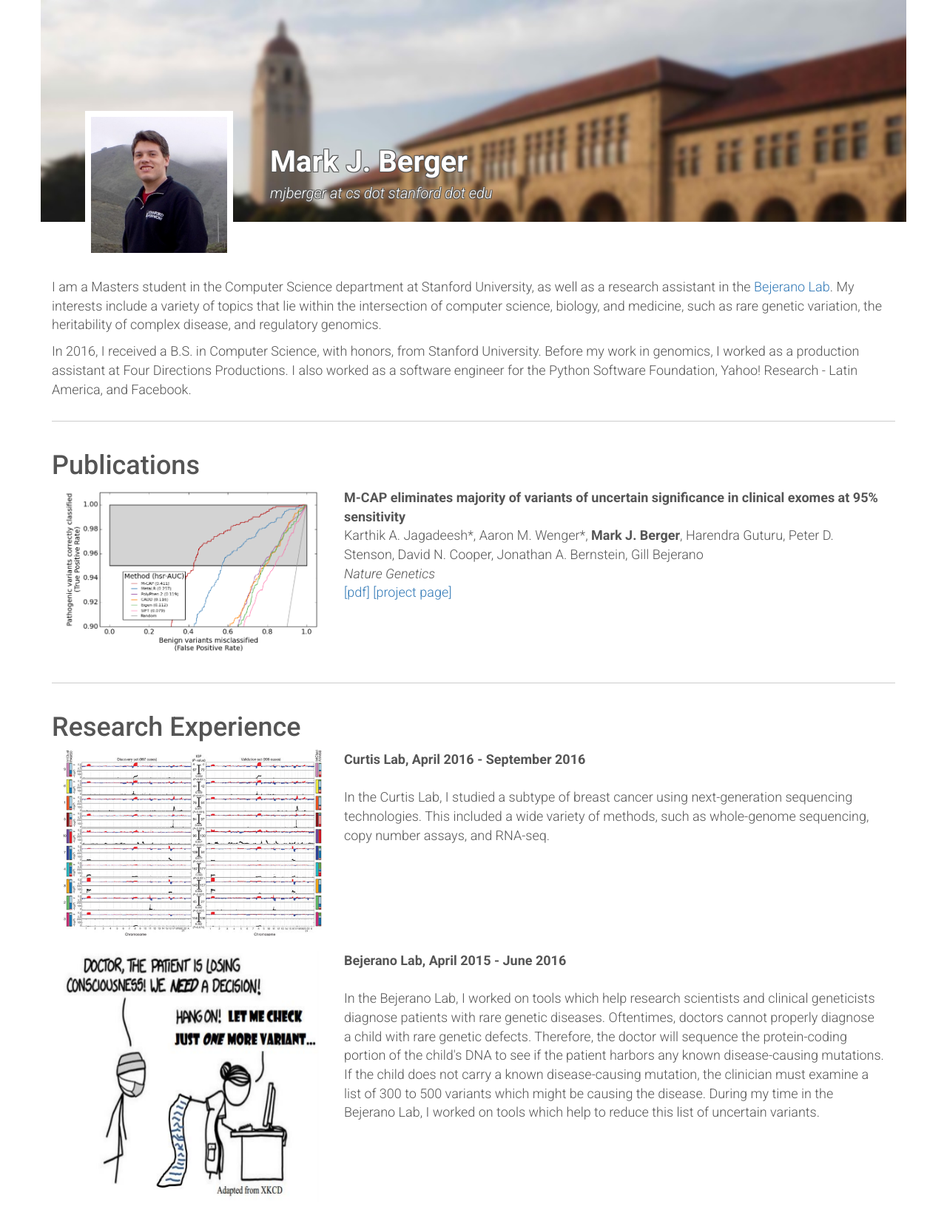
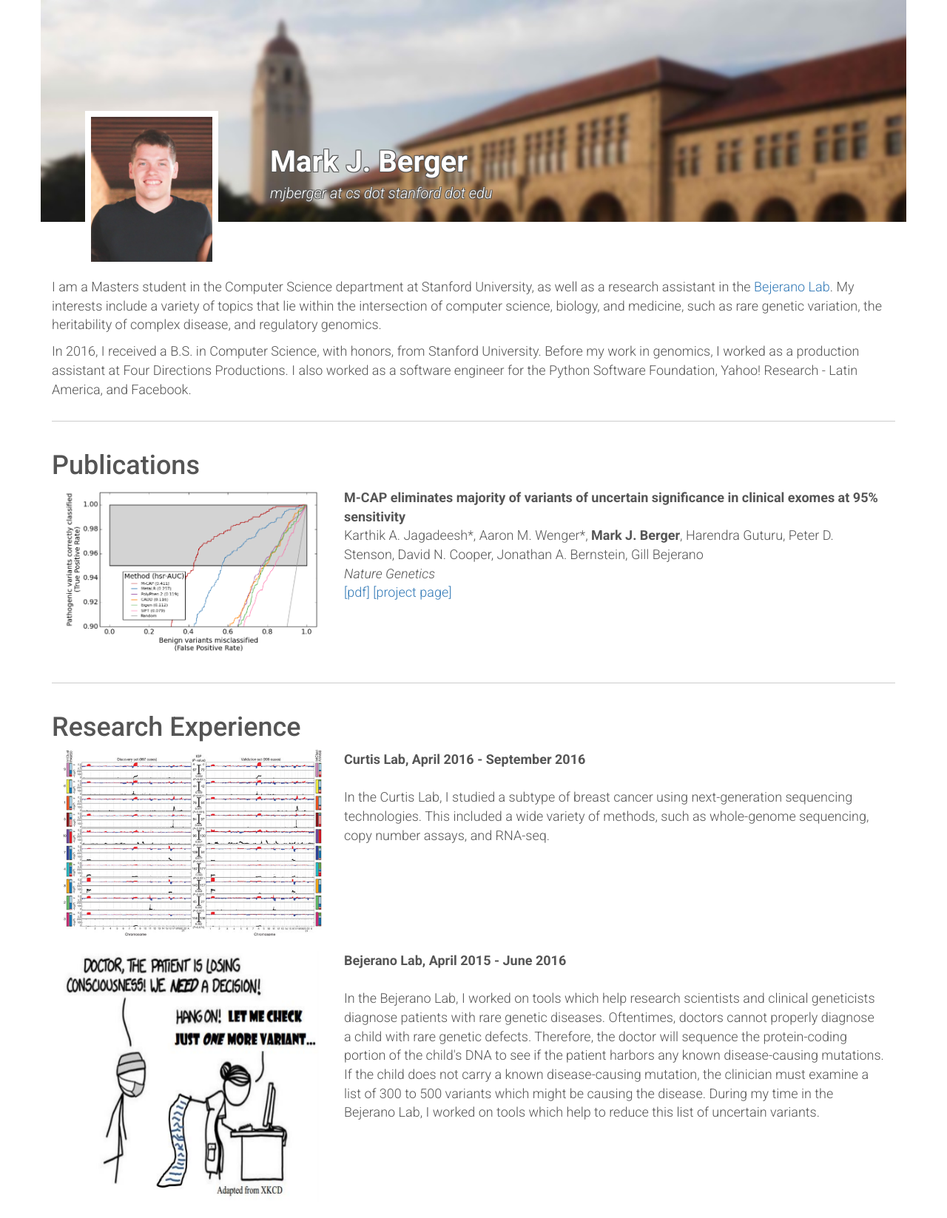
Before and after one commit to markberger/markberger.github.io, a Jekyll site: the page built from index.html, in a window 1280 px wide. Shown: the whole page at 74% size. Built offline with Jekyll 4.4.1, drawn with Linux system fonts in a browser that asks for light colours.

Commit message:
Update pic

```diff
--- a/Gemfile
+++ b/Gemfile
@@ -2,9 +2,7 @@ source 'http://rubygems.org'
 
 require 'json'
 require 'open-uri'
-versions = JSON.parse(open('https://pages.github.com/versions.json').read)
-
-gem 'github-pages', versions['github-pages']
+gem 'github-pages', group: :jekyll_plugins
 
 gem "jekyll"
 gem "jekyll-paginate"
--- a/assets/css/homepage.css
+++ b/assets/css/homepage.css
@@ -32,7 +32,7 @@ body {
     border-right: 8px solid white;
     border-left: 8px solid white;
     float: left;
-    width: 200px;
+    width: 180px;
 }
 
 .header-text {
```
Also changed, not shown: Gemfile.lock, assets/img/me.jpg.
